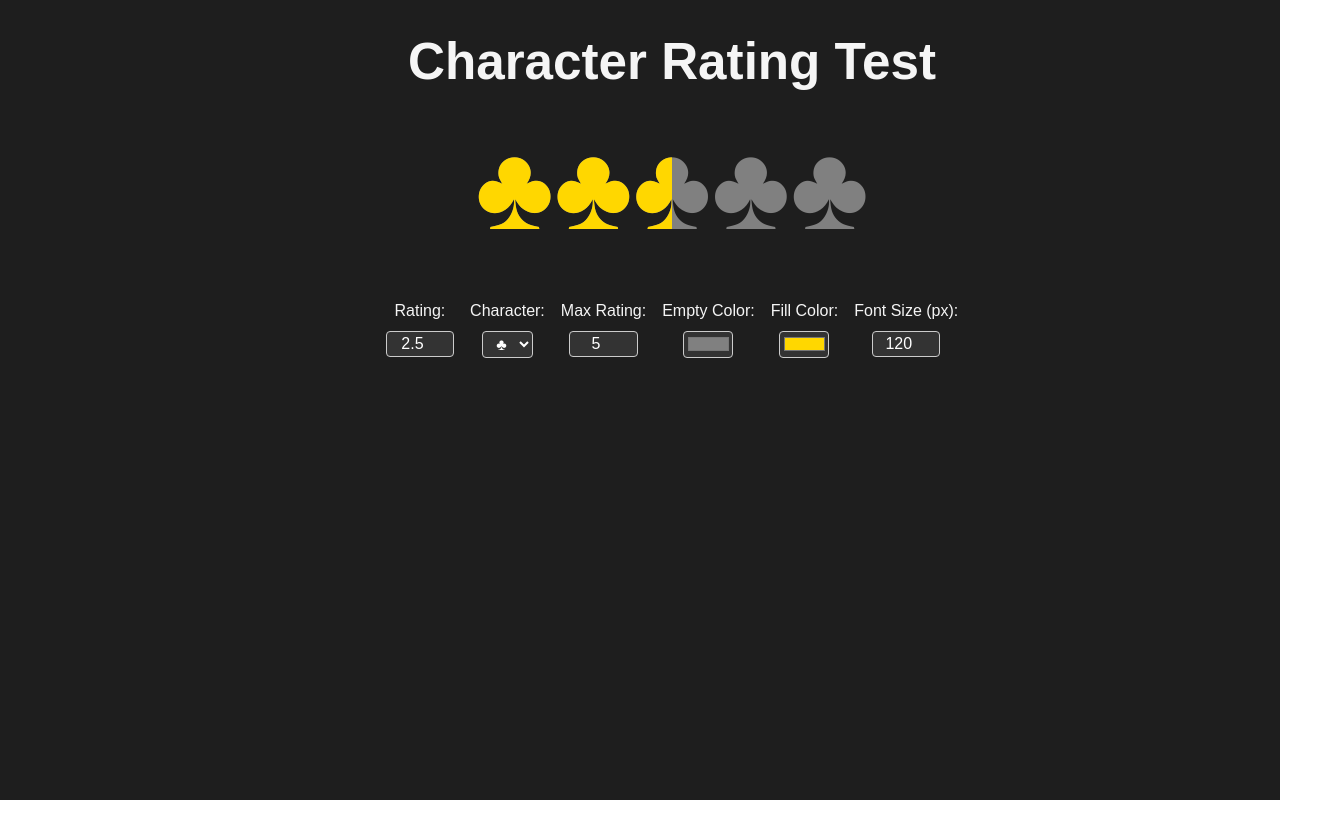
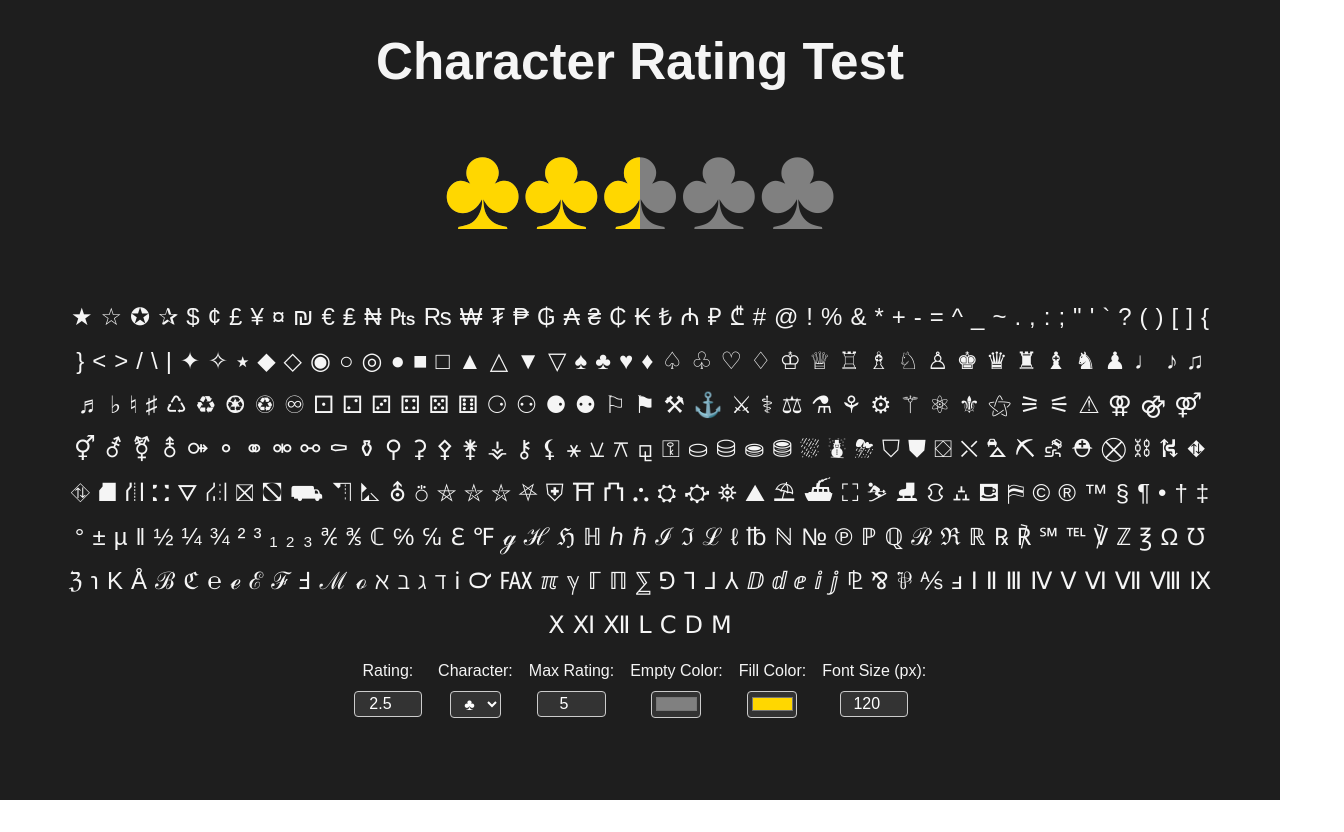
Before and after one commit to lexabu/react-char-fill, a React (Vite) app: page / in a window 1280 px wide. Shown: the whole page, 1344 px wide, since content can reach past the window. After the commit the page ends 800 px from the top, so only its background shows below. Built offline with nearby package versions, Linux system fonts and the light colour scheme.

Commit message:
add char selection container

```diff
--- a/src/App.css
+++ b/src/App.css
@@ -12,7 +12,6 @@ body {
   align-items: center;
   height: 100vh;
   width: 100vw;
-  padding: 2rem;
   display: flex;
   flex-direction: column;
   align-content: center;
@@ -30,6 +29,20 @@ h1 {
   align-items: center;
   height: 20%;
   width: 90%;
+}
+
+.symbol-container {
+  display: flex;
+  flex-wrap: wrap;
+  justify-content: center;
+  gap: 0.5rem;
+  margin-bottom: 1rem;
+  width: 90%;
+}
+
+.symbol {
+  font-size: 24px;
+  cursor: pointer;
 }
 
 .controls {
--- a/src/App.tsx
+++ b/src/App.tsx
@@ -44,6 +44,10 @@ function App() {
     }
   };
 
+  const handleCharacterClick = (char: React.SetStateAction<string>) => {
+    setCharacter(char);
+  };
+
   return (
     <div className="app">
       <h1>Character Rating Test</h1>
@@ -56,6 +60,17 @@ function App() {
           fillColor={fillColor}
           fontSize={`${fontSize}px`}
         />
+      </div>
+      <div className="symbol-container">
+        {characters.map((char, index) => (
+          <span
+            key={index}
+            className="symbol"
+            onClick={() => handleCharacterClick(char)}
+          >
+            {char}
+          </span>
+        ))}
       </div>
       <div className="controls">
         <label>
@@ -73,7 +88,7 @@ function App() {
           Character:
           <select value={character} onChange={handleCharacterChange}>
             {characters.map((char, index) => (
-              <option key={index + 1000} value={char}>
+              <option key={index} value={char}>
                 {char}
               </option>
             ))}
```
